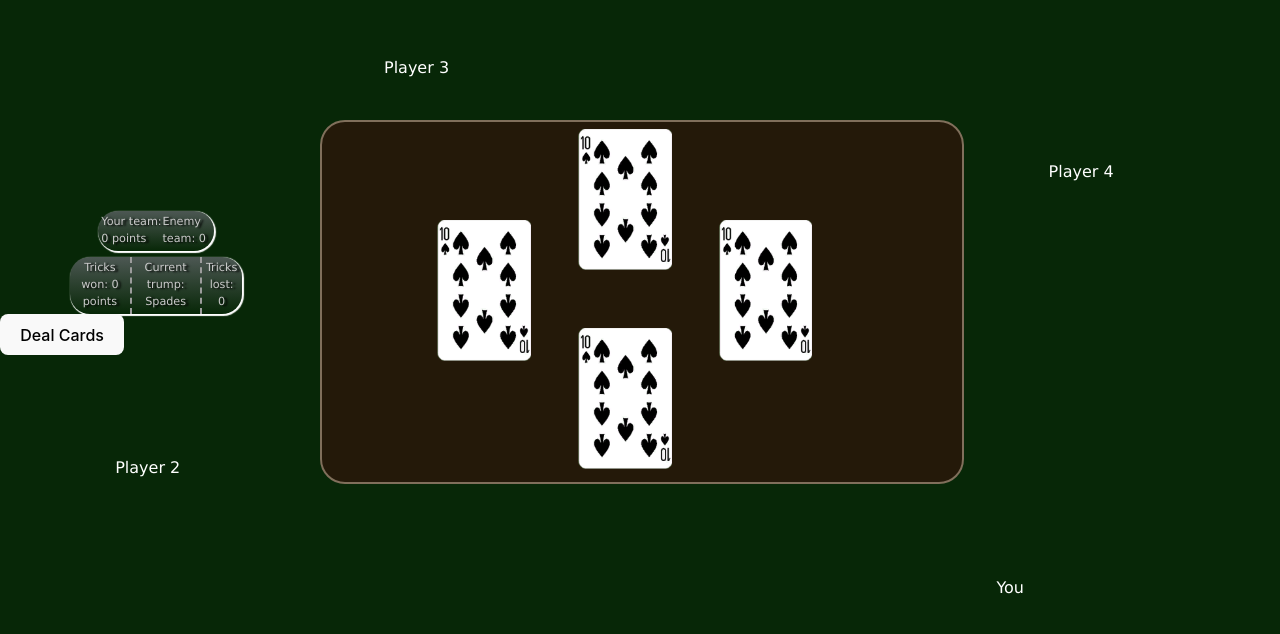
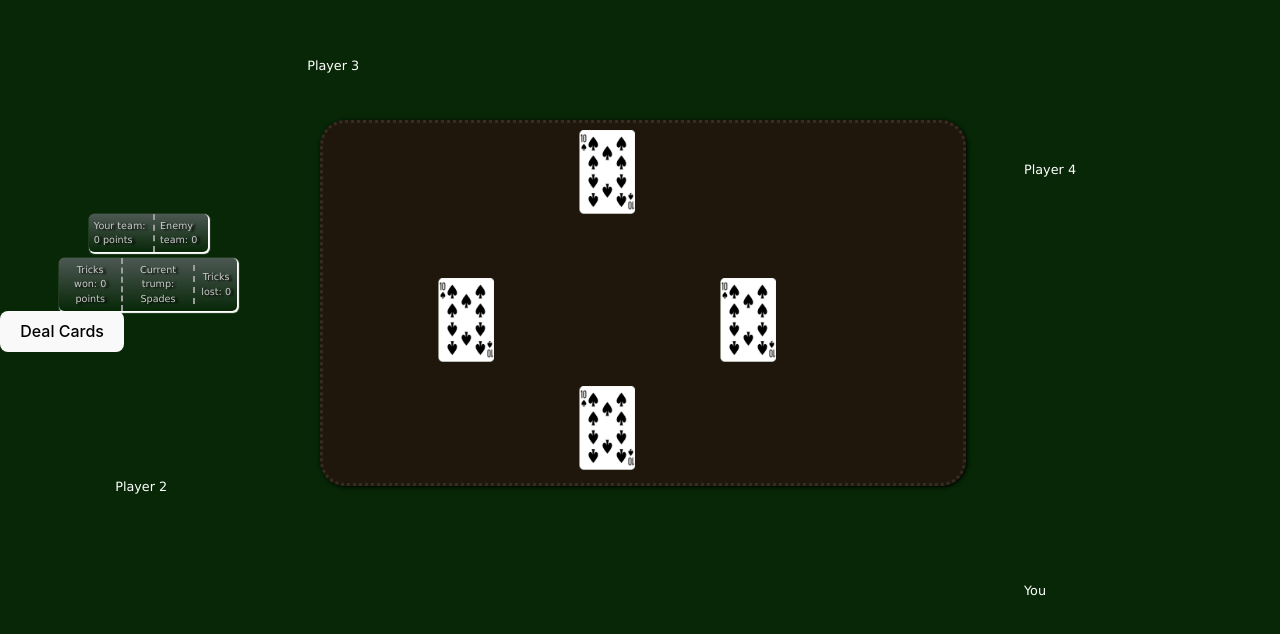
Before and after one commit to jasminealmassri/Euchre.Web, a React (Vite) app in the folder euchre-react/: page / in a window 1280 px wide. Shown: the part 120-754 px from the top of the page. Built offline with nearby package versions, Linux system fonts and the light colour scheme.

Commit message:
Styling update, moved card styles to card component

```diff
--- a/euchre-react/src/components/CardComponent.css
+++ b/euchre-react/src/components/CardComponent.css
@@ -0,0 +1,97 @@
+.card {
+    width: 3.5rem;
+}
+
+.player-2-hand, .player-3-hand, .player-4-hand {
+    .card {
+        width: 2.5rem;
+    }
+}
+
+
+.player-1-hand {
+
+    .card {
+        /* border: 3px solid black;
+        border-radius: 8px; */
+        box-shadow: 1px 1px 10px rgba(5, 5, 5, 0.407);
+        /* width: 14%; */
+        transition: all 0.2s linear;
+    }
+
+    .card:hover {
+        transform: translate(0, -20%);
+    }
+}
+
+.player-2-hand {
+
+    /* .card {
+        width: 3rem;
+
+    } */
+
+    .card:nth-child(1) {
+        position: absolute;
+    }
+    .card:nth-child(2) {
+        position: absolute;
+        top: 10%;
+    }
+    .card:nth-child(3) {
+        position: absolute;
+        top: 20%;
+    }
+    .card:nth-child(4) {
+        position: absolute;
+        top: 30%;
+    }
+    .card:nth-child(5) {
+        position: absolute;
+        top: 40%;
+    }
+
+
+    /* display: flex;
+    flex-direction: column; */
+}
+
+.player-3-hand {
+
+    /* .card {
+        width: 2.5rem;
+        transition: all 0.2s linear;
+    } */
+}
+
+.player-4-hand {
+
+    /* .card {
+        width: 3rem;
+
+    } */
+
+    .card:nth-child(1) {
+        position: absolute;
+    }
+    .card:nth-child(2) {
+        position: absolute;
+        top: 10%;
+    }
+    .card:nth-child(3) {
+        position: absolute;
+        top: 20%;
+    }
+    .card:nth-child(4) {
+        position: absolute;
+        top: 30%;
+    }
+    .card:nth-child(5) {
+        position: absolute;
+        top: 40%;
+    }
+
+
+    /* display: flex;
+    flex-direction: column; */
+}
--- a/euchre-react/src/components/CardComponent.tsx
+++ b/euchre-react/src/components/CardComponent.tsx
@@ -3,6 +3,8 @@ import React, { useState } from 'react';
 import back from '../assets/images/Cards/back.png';
 
 import { Card } from '../models/Card';
+
+import './CardComponent.css';
 
 import { Deck } from '../models/DeckFactory';
 
--- a/euchre-react/src/components/ScoreComponent.css
+++ b/euchre-react/src/components/ScoreComponent.css
@@ -1,24 +1,31 @@
 .total_scores, .scoreboard {
     font-family: 'Lucida Sans', 'Lucida Sans Regular', 'Lucida Grande', 'Lucida Sans Unicode', Geneva, Verdana, sans-serif;
     color: rgb(202, 202, 202);
+    font-size: 0.6rem;
     display: flex;
     justify-content: space-around;
     margin: 2% auto;
-    font-size: 70%;
-    border-radius: 20px;
+    /* font-size: 70%; */
+    border-radius: 5px;
     background: rgb(255,255,255);
     background: linear-gradient(0deg, rgba(255,255,255,0) 0%, rgba(123,120,134,0.6) 100%);
     text-shadow: 3px 1px 2px black;
 
+}
+
+.total_scores {
+    /* border: 2px dashed rgb(160, 160, 160); */
+    box-shadow: 1px 1px 1px 1px white;
+    /* padding: 1%; */
+    width: 40%;
+    div {
+        padding: 0.3rem;
+        /* background-color: red; */
     }
-
-    .total_scores {
-        /* border: 2px dashed rgb(160, 160, 160); */
-        box-shadow: 1px 1px 1px 1px white;
-        padding: 1%;
-        width: 35%;
-
-        }
+    div:nth-child(2) {
+        border-left: 2px dashed rgb(156, 156, 156);
+    }
+}
 
 
 
@@ -27,7 +34,7 @@
     /* border: 1px solid white; */
     box-shadow: 1px 1px 1px 1px white;
 
-    width: 55%;
+    width: 60%;
     text-align: center;
     margin: 0 auto;
     /* padding: 1%; */
@@ -37,13 +44,14 @@
     align-items: center;
 
     .left_score, .middle_score, .right_score {
-        padding: 2%;
+        /* padding: 2%; */
         display: flex;
         flex-direction: column;
         gap: 2rem;
         flex: 1 1 auto;
         justify-content: center;
         align-items: center;
+        padding: 0.3rem;
         /* background-color: red; */
     }
     .left_score {
--- a/euchre-react/src/components/ScoreComponent.tsx
+++ b/euchre-react/src/components/ScoreComponent.tsx
@@ -27,15 +27,14 @@ const ScoreComponent : React.FC<props> = ({ game }) => {
       </div>
       <div className="scoreboard">
         <div className="left_score">
-
           {/* <div>Your team: { prop.game.player1.score } points</div> */}
-        <div>Tricks won: { tricks_won } points</div>
+          <p>Tricks won: { tricks_won } points</p>
         </div>
         <div className="middle_score">
           <p>Current trump: { trump }</p>
         </div>
         <div className="right_score">
-        <div>Tricks lost: {tricks_lost}</div>
+          <p>Tricks lost: {tricks_lost}</p>
         </div>
       </div>
     </>
--- a/euchre-react/src/components/TableComponent.css
+++ b/euchre-react/src/components/TableComponent.css
@@ -5,44 +5,34 @@
     left: 25%;
     z-index: 10;
 
-    .card {
-        /* border: 3px solid black;
-        border-radius: 8px; */
-        box-shadow: 1px 1px 8px black;
-        width: 14%;
-        transition: all 0.2s linear;
-    }
-
-    .card:hover {
-        transform: translate(0, -20%);
-    }
 }
 
 #player-1-label, #player-2-label, #player-3-label, #player-4-label {
     color: white;
+    font-size: 0.8rem;
     font-family:'Lucida Sans', 'Lucida Sans Regular', 'Lucida Grande', 'Lucida Sans Unicode', Geneva, Verdana, sans-serif;
     position: absolute;
 }
 
 #player-1-label {
     bottom: 10%;
-    right: 20%;
+    left: 80%;
 }
 
 #player-2-label {
 
-    bottom: 25%;
+    bottom: 23%;
     left: 9%;
 }
 
 #player-3-label {
     top: 22%;
-    left: 30%;
+    left: 24%;
 }
 
 #player-4-label {
     top: 35%;
-    right: 13%;
+   left: 80%;
 }
 
 .player-2-hand {
@@ -54,47 +44,14 @@
     /* background-color: red; */
     width: 10%;
     height: 50%;
-
-    .card {
-        width: 3rem;
-
-    }
-
-    .card:nth-child(1) {
-        position: absolute;
-    }
-    .card:nth-child(2) {
-        position: absolute;
-        top: 10%;
-    }
-    .card:nth-child(3) {
-        position: absolute;
-        top: 20%;
-    }
-    .card:nth-child(4) {
-        position: absolute;
-        top: 30%;
-    }
-    .card:nth-child(5) {
-        position: absolute;
-        top: 40%;
-    }
-
-
     /* display: flex;
     flex-direction: column; */
 }
 
 .player-3-hand {
-
     position: absolute;
-    top: 20%;
-    left: 40%;
-
-    .card {
-        width: 2.5rem;
-        transition: all 0.2s linear;
-    }
+    top: 16%;
+    left: 35%;
 }
 
 .player-4-hand {
@@ -106,33 +63,6 @@
     /* background-color: red; */
     width: 10%;
     height: 50%;
-
-    .card {
-        width: 3rem;
-
-    }
-
-    .card:nth-child(1) {
-        position: absolute;
-    }
-    .card:nth-child(2) {
-        position: absolute;
-        top: 10%;
-    }
-    .card:nth-child(3) {
-        position: absolute;
-        top: 20%;
-    }
-    .card:nth-child(4) {
-        position: absolute;
-        top: 30%;
-    }
-    .card:nth-child(5) {
-        position: absolute;
-        top: 40%;
-    }
-
-
     /* display: flex;
     flex-direction: column; */
 }
--- a/euchre-react/src/components/TrickComponent.css
+++ b/euchre-react/src/components/TrickComponent.css
@@ -7,8 +7,9 @@
     display: flex;
     align-items: center;
     justify-content: center;
-    border: 2px solid rgb(128, 111, 91);
-    background-color: rgb(36, 25, 9);
+    box-shadow: 1px 1px 4px black;
+    border: 3px dotted rgb(54, 44, 32);
+    background-color: rgb(31, 23, 11);
     border-radius: 25px;
     color: white;
 
@@ -16,9 +17,6 @@
 
 }
 
-.card {
-    width: 65%;
-}
 
 /* this isnt working yet */
 .player-1-card {
```
Lines whose indentation alone changed are shown as unchanged.
